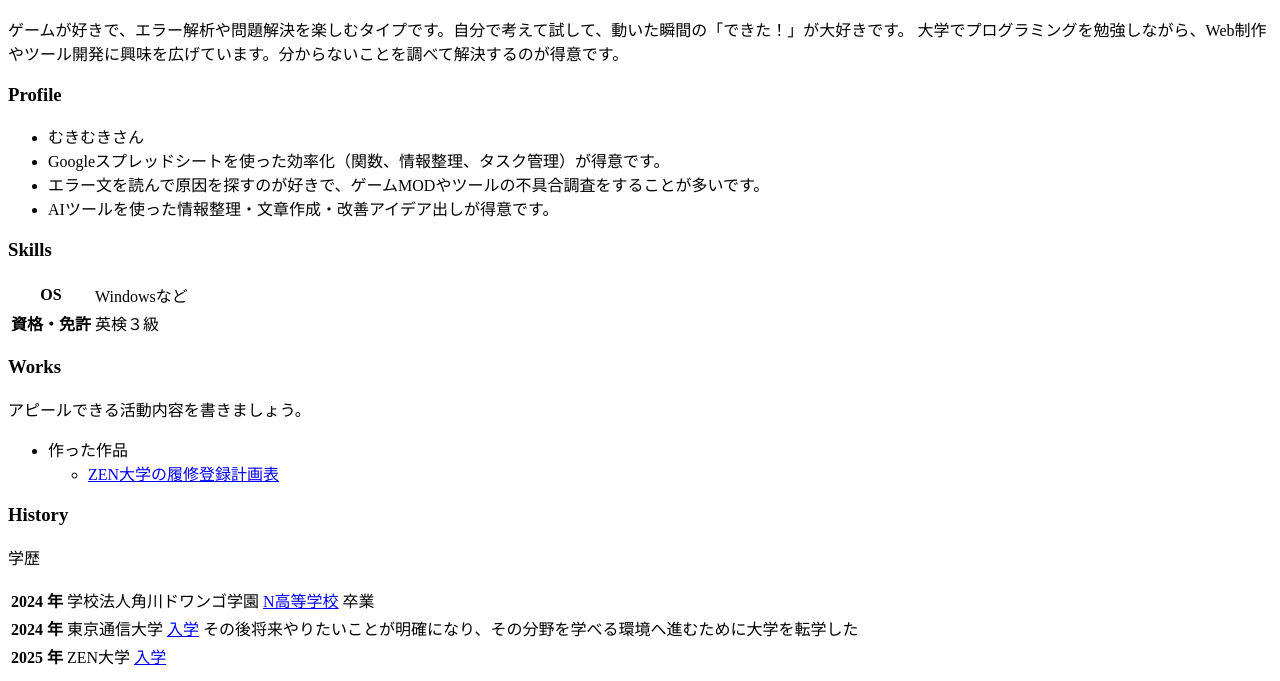
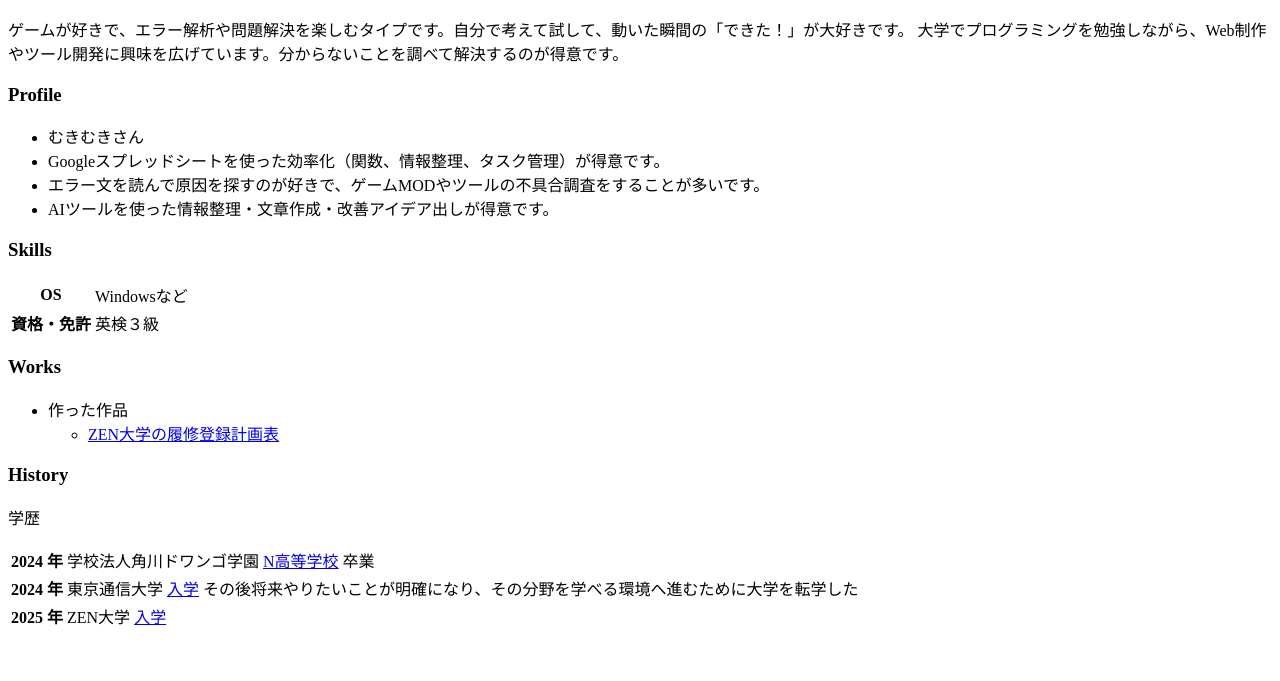
Before and after one commit to mukimukisan/mukimukisan.github.io, a plain HTML site: page index.html in a window 1280 px wide. Shown: the part 119-800 px from the top of the page. Drawn offline with Linux system fonts and the light colour scheme.

Commit message:
Update index.html

```diff
--- a/index.html
+++ b/index.html
@@ -35,7 +35,6 @@
     </table>
 
     <h3>Works</h3>
-    <p>アピールできる活動内容を書きましょう。</p>
     <ul>
       <li>
         作った作品
```
